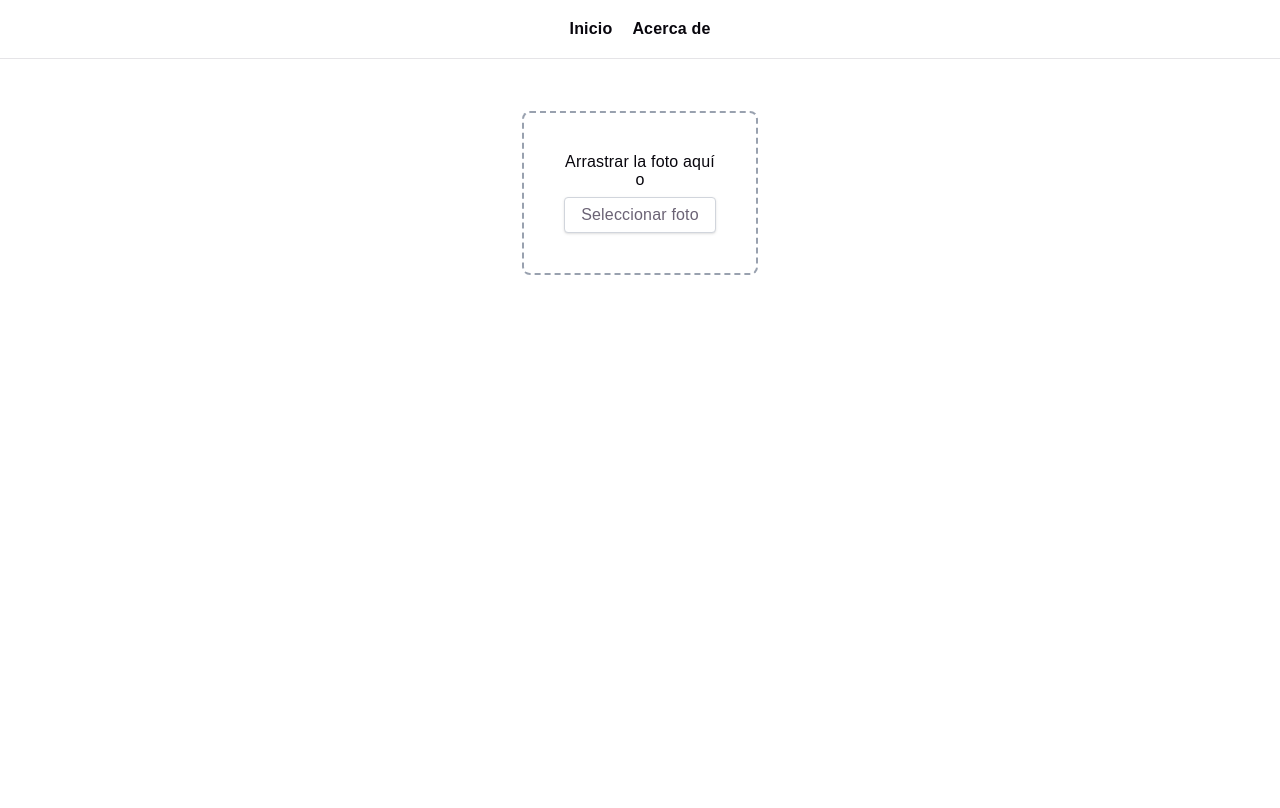
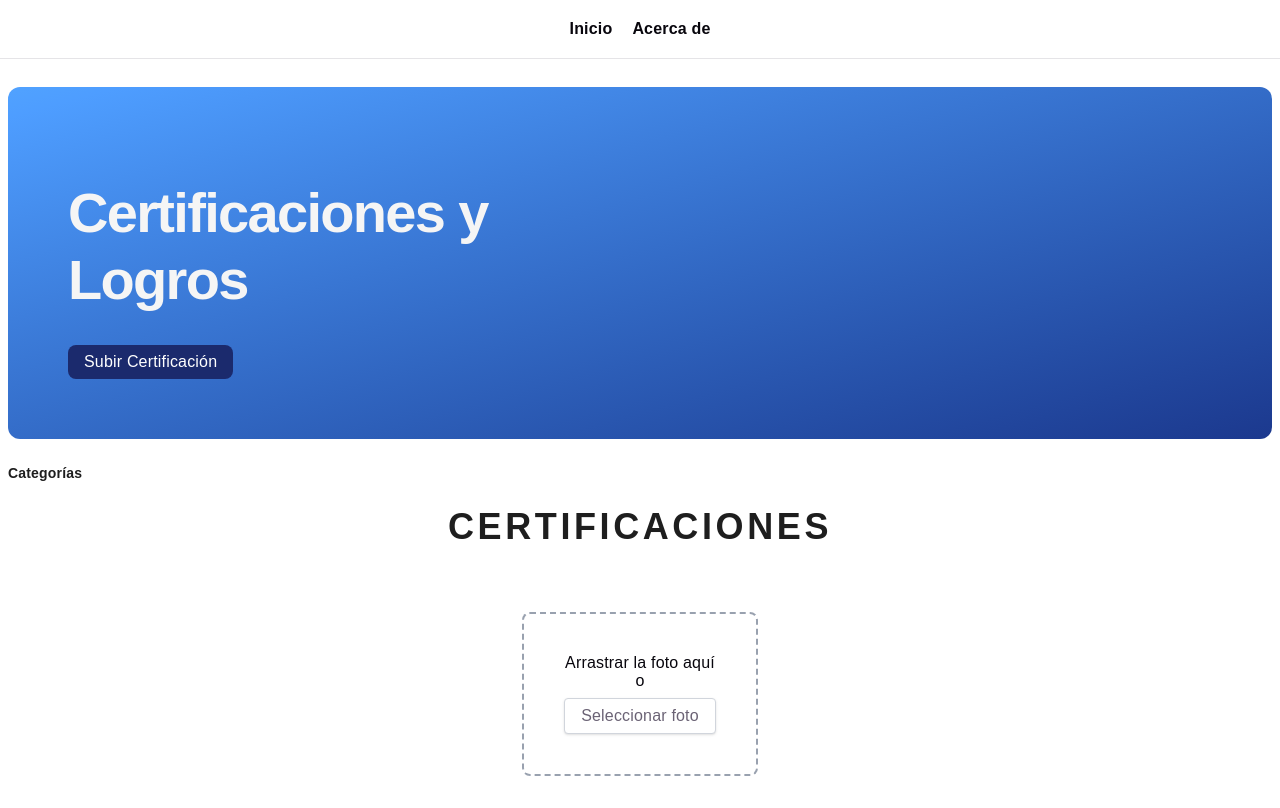
Before and after one commit to jhoanclaure/Arasaka, a React (Vite) app: page /about in a window 1280 px wide. Built offline with nearby package versions, Linux system fonts and the light colour scheme.

Commit message:
feat: pantalla principal de Certificaciones

```diff
--- /dev/null
+++ b/src/components/ui/Button.tsx
@@ -0,0 +1,11 @@
+type Props = {
+  children: React.ReactNode
+}
+
+export const Button = ({ children }: Props) => {
+  return (
+    <button className="bg-primary-500 hover:bg-primary-600 text-white px-4 py-2 rounded-lg font-medium-ui transition">
+      {children}
+    </button>
+  )
+}
--- a/src/components/ui/ImageUploader.tsx
+++ /dev/null
@@ -1,80 +0,0 @@
-import { useState, useRef, useEffect } from "react";
-
-export function ImageUploader() {
-  const [imagen, setImagen] = useState<File | null>(null);
-  const [previewUrl, setPreviewUrl] = useState<string | null>(null);
-  const fileInputRef = useRef<HTMLInputElement>(null);
-
-  useEffect(() => {
-    if (!imagen) {
-      setPreviewUrl(null);
-      return;
-    }
-
-    const objectUrl = URL.createObjectURL(imagen);
-    setPreviewUrl(objectUrl);
-
-    return () => URL.revokeObjectURL(objectUrl);
-  }, [imagen]);
-
-  const manejarArchivo = (archivo?: File) => {
-    if (archivo && archivo.type.startsWith("image/")) {
-      setImagen(archivo);
-    }
-  };
-
-  const manejarSeleccion = (e: React.ChangeEvent<HTMLInputElement>) => {
-    const archivo = e.target.files?.[0];
-    manejarArchivo(archivo);
-  };
-
-  const manejarDrop = (e: React.DragEvent<HTMLDivElement>) => {
-    e.preventDefault();
-    const archivo = e.dataTransfer.files?.[0];
-    manejarArchivo(archivo);
-  };
-
-  return (
-    <div className="flex flex-col items-center justify-center p-8">
-      <input
-        type="file"
-        accept="image/*"
-        ref={fileInputRef}
-        onChange={manejarSeleccion}
-        className="hidden"
-      />
-
-      {!previewUrl ? (
-        <div
-          onDragOver={(e) => e.preventDefault()}
-          onDrop={manejarDrop}
-          className="border-2 border-dashed border-gray-400 rounded-lg p-10 text-center hover:border-blue-500 transition-colors cursor-pointer"
-          onClick={() => fileInputRef.current?.click()}
-        >
-          <p className="text-gray-600">Arrastrar la foto aquí</p>
-          <p className="my-2">o</p>
-          <button
-            type="button"
-            className="bg-white border border-gray-300 px-4 py-2 mt-2 rounded shadow-sm hover:bg-gray-50"
-          >
-            Seleccionar foto
-          </button>
-        </div>
-      ) : (
-        <div className="relative group">
-          <img
-            src={previewUrl}
-            alt="Vista previa"
-            className="max-w-xs h-auto rounded-lg shadow-md"
-          />
-          <button
-            onClick={() => setImagen(null)}
-            className="absolute -top-2 -right-2 bg-red-500 text-white rounded-full w-6 h-6 flex items-center justify-center text-xs"
-          >
-            ✕
-          </button>
-        </div>
-      )}
-    </div>
-  );
-}
--- /dev/null
+++ b/src/features/certificaciones/components/HeroCertifications.tsx
@@ -0,0 +1,16 @@
+import { Button } from "../../../components/ui/Button"
+
+
+export const HeroCertifications = () => {
+  return (
+    <div className="w-full rounded-xl p-15 text-left text-white bg-gradient-to-br from-blue-400 to-blue-900">
+
+      <h1 className="text-3xl text-light-500 font-semibold-ui mb-4">
+        Certificaciones y <br /> Logros
+      </h1>
+
+      <Button>Subir Certificación</Button>
+
+    </div>
+  )
+}
--- a/src/features/certificaciones/page/Certificaciones.tsx
+++ /dev/null
@@ -1,7 +0,0 @@
-export function Certificaciones(){
-    return(
-        <section>
-
-        </section>
-    );
-}
--- /dev/null
+++ b/src/features/certificaciones/pages/Certificaciones.tsx
@@ -0,0 +1,25 @@
+import { HeroCertifications } from "../components/HeroCertifications";
+
+export function Certificaciones(){
+    return(
+        <section>
+             <div className="p-6 space-y-6">
+
+                <HeroCertifications />
+
+                <div>
+                    <h3 className="text-sm font-medium-ui mb-3 text-left">
+                    Categorías
+                    </h3>
+
+                    {/*<CategoryAddCard />*/}
+                </div>
+
+                <h2 className="text-center text-2xl tracking-widest font-semibold-ui">
+                    CERTIFICACIONES
+                </h2>
+
+                </div>
+        </section>
+    );
+}
--- a/src/index.css
+++ b/src/index.css
@@ -108,6 +108,7 @@
   --text-h-xl: 32px;
   --text-h-2xl: 40px;
   --text-h-3xl: 48px;
+  --text-h-4xl: 92px;
 
    /* Line height por tamaño */
   --leading-xs: 1.33;
@@ -208,7 +209,6 @@ body {
 }
 
 h1, h2, h3, h4, h5, h6 {
-  color: var(--text-main);
   margin-top: 0;
 }
 h1,
--- a/src/pages/About.tsx
+++ b/src/pages/About.tsx
@@ -1,10 +1,24 @@
-import { ImageUploader } from "../components/ui/ImageUploader";
+import { HeroCertifications } from "../features/certificaciones/components/HeroCertifications";
+import { ImageUploader } from "../features/certificaciones/components/ImageUploader";
+
 
 export default function About() {
   return (
     <section id="center">
+      <div className="p-2 space-y-6 w-full">
+        <HeroCertifications />
+          <div>
+            <h3 className="text-sm font-medium-ui mb-3 text-dark-500  font-bold-ui text-left">
+              Categorías
+            </h3>
+            {/*<CategoryAddCard />*/}
+          </div>
+          <h6 className="text-center text-4xl text-dark-500 tracking-widest font-semibold-ui">
+            CERTIFICACIONES
+          </h6>
+      </div>
+
       <ImageUploader></ImageUploader>
-
     </section>
   )
 }
```
